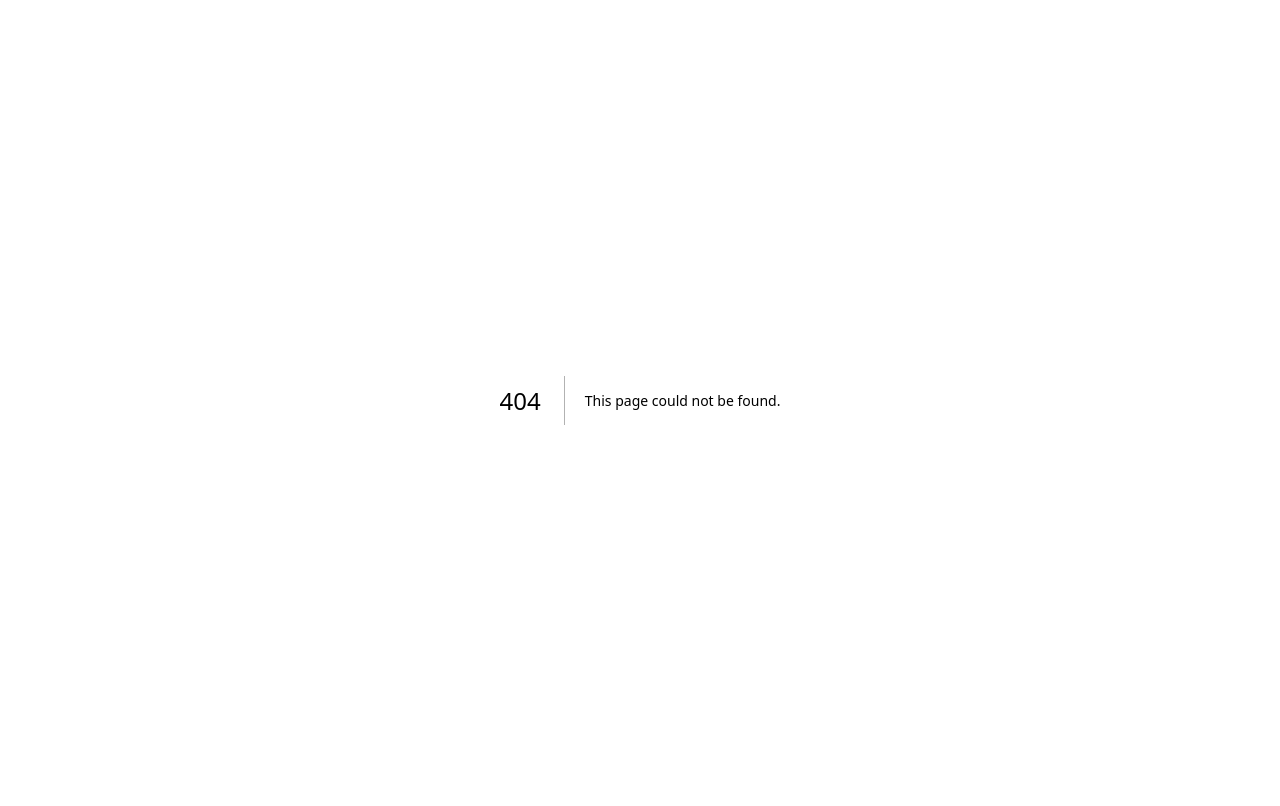
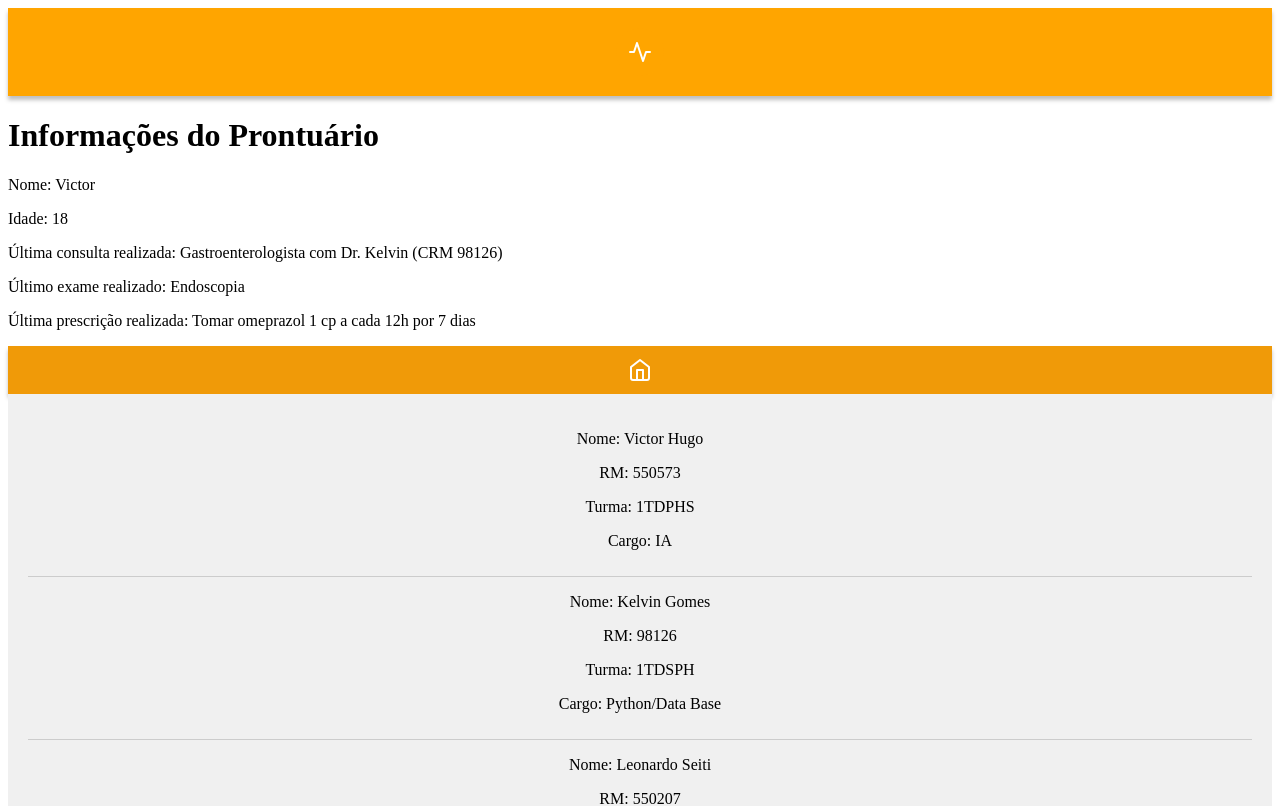
Before and after one commit to LeonardoSeiti/enfermeira-digital-gs, a Next.js app: page /prontuario in a window 1280 px wide. Before the commit this address had no page. Shown: the top 806 px of the page. Built offline with nearby package versions, Linux system fonts and the light colour scheme.

Commit message:
pagina de prontuario criada

```diff
--- /dev/null
+++ b/components/Prontuario.js
@@ -0,0 +1,16 @@
+import React from 'react';
+
+const Prontuario = ({ dados }) => {
+  return (
+    <div>
+      <h1>Informações do Prontuário</h1>
+      <p>Nome: {dados.nome}</p>
+      <p>Idade: {dados.idade}</p>
+      <p>Última consulta realizada: {dados.consulta}</p>
+      <p>Último exame realizado: {dados.exame}</p>
+      <p>Última prescrição realizada: {dados.prescricao}</p>
+    </div>
+  );
+};
+
+export default Prontuario;
--- a/package.json
+++ b/package.json
@@ -8,6 +8,7 @@
   "dependencies": {
     "feather-icons": "^4.29.1",
     "next": "latest",
+    "oracledb": "^6.2.0",
     "react": "18.2.0",
     "react-dom": "18.2.0",
     "react-feather": "^2.0.10",
--- a/pages/index.js
+++ b/pages/index.js
@@ -5,7 +5,7 @@ import Botao from '../components/Botão.js';
 import styles from '../styles/Home.module.css';
 import Link from 'next/link';
 import EquipeFooter from '../components/EquipeFooter.js';
-import { Calendar, User, Settings } from 'react-feather';
+import { Calendar, User, Clipboard } from 'react-feather';
 import Saudacao from '../components/Saudacao.js';
 
 const Home = () => {
@@ -21,7 +21,9 @@ const Home = () => {
             <Botao texto="Botão 1" icon={Calendar} />
           </Link>
           <Botao texto="Botão 2" icon={User} />
-          <Botao texto="Botão 3" icon={Settings} />
+          <Link href="/prontuario">
+            <Botao texto="Prontuário" icon={Clipboard} />
+          </Link>
         </div>
       </main>
       <Footer className={styles.footer} />
--- /dev/null
+++ b/pages/prontuario.js
@@ -0,0 +1,27 @@
+import React from 'react';
+import Prontuario from '../components/Prontuario';
+import Header from '../components/Header';
+import Footer from '../components/Footer';
+import EquipeFooter from '../components/EquipeFooter';
+import styles from '../styles/Prontuario.module.css';
+
+const PaginaProntuario = () => {
+  const dadosProntuario = {
+    nome: 'Victor',
+    idade: 18,
+    consulta: 'Gastroenterologista com Dr. Kelvin (CRM 98126)',
+    exame: 'Endoscopia',
+    prescricao: 'Tomar omeprazol 1 cp a cada 12h por 7 dias',
+  };
+
+  return (
+    <div>
+      <Header/>
+      <Prontuario className={styles.prontuarioContainer} dados={dadosProntuario} />
+      <Footer/>
+      <EquipeFooter/>
+    </div>
+  );
+};
+
+export default PaginaProntuario;
--- /dev/null
+++ b/styles/Prontuario.module.css
@@ -0,0 +1,5 @@
+.prontuarioContainer {
+    text-align: center; /* Centraliza o conteúdo horizontalmente */
+    margin: 50px auto; /* Adiciona margem superior e inferior para centralizar verticalmente */
+    max-width: 600px; /* Define a largura máxima do container */
+  }
```
Also changed, not shown: 1 other file (tests, documents, lock files or other folders).
